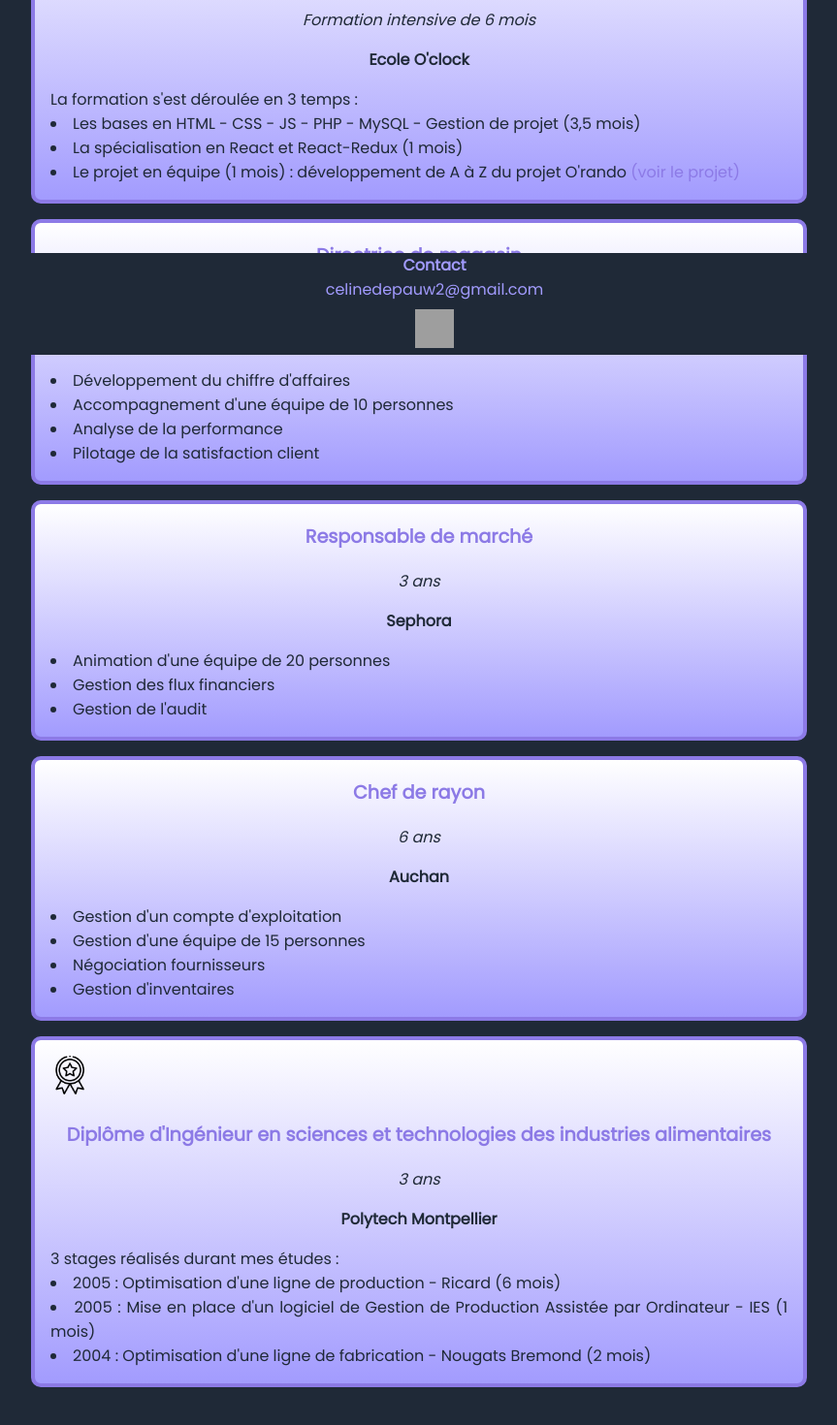
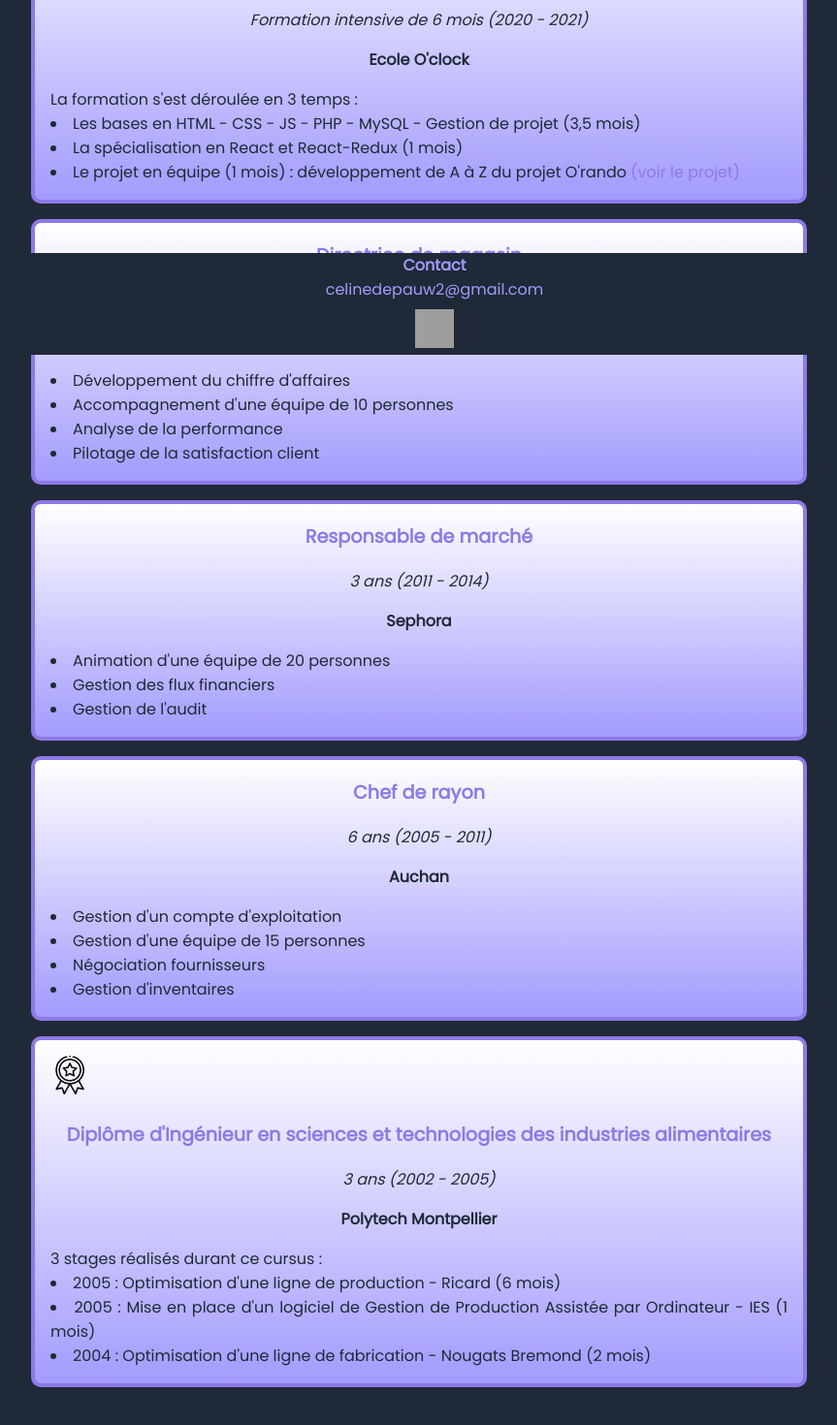
Before and after one commit to celinedepauw/netlify_deploy, a React (Create React App) app in the folder portfolio/: page /parcours in a window 1280 px wide. Shown: the part 434-1904 px from the top of the page at 97% size, without its empty margins (208-1071 px from the left). Built offline with nearby package versions, Linux system fonts and the light colour scheme; grey boxes are pictures that could not be loaded.

Commit message:
add years in experience page

```diff
--- a/portfolio/src/components/Experience/index.js
+++ b/portfolio/src/components/Experience/index.js
@@ -11,7 +11,7 @@ const Experience = () => (
             <div className="experience_section">
                 <img src={diploma} alt="diplome" className="experience_diploma" />
                 <p className="experience_job">Titre Professionnel Développeur Web Web Mobile (Bac +2)</p>
-                <p className="experience_duration">Formation intensive de 6 mois</p>
+                <p className="experience_duration">Formation intensive de 6 mois (2020 - 2021)</p>
                 <p className="experience_enterprise">Ecole O'clock</p>
                 <p className="experience_details">La formation s'est déroulée en 3 temps :
                     <li>Les bases en HTML - CSS - JS - PHP - MySQL - Gestion de projet (3,5 mois)</li>
@@ -21,7 +21,7 @@ const Experience = () => (
             </div>
             <div className="experience_section">
                 <p className="experience_job">Directrice de magasin</p>
-                <p className="experience_duration">6 ans</p>
+                <p className="experience_duration">6 ans (2014 - 2020)</p>
                 <p className="experience_enterprise">Grand Vision</p>
                 <p className="experience_details">
                     <li>Développement du chiffre d'affaires</li>
@@ -32,7 +32,7 @@ const Experience = () => (
             </div>
             <div className="experience_section">
                 <p className="experience_job">Responsable de marché</p>
-                <p className="experience_duration">3 ans</p>
+                <p className="experience_duration">3 ans (2011 - 2014)</p>
                 <p className="experience_enterprise">Sephora</p>
                 <p className="experience_details">
                     <li>Animation d'une équipe de 20 personnes</li>
@@ -42,7 +42,7 @@ const Experience = () => (
             </div>
             <div className="experience_section">
                 <p className="experience_job">Chef de rayon</p>
-                <p className="experience_duration">6 ans</p>
+                <p className="experience_duration">6 ans (2005 - 2011)</p>
                 <p className="experience_enterprise">Auchan</p>
                 <p className="experience_details">
                     <li>Gestion d'un compte d'exploitation</li>
@@ -54,9 +54,9 @@ const Experience = () => (
             <div className="experience_section">
             <img src={diploma} alt="diplome" className="experience_diploma" />
                 <p className="experience_job">Diplôme d'Ingénieur en sciences et technologies des industries alimentaires</p>
-                <p className="experience_duration">3 ans</p>
+                <p className="experience_duration">3 ans (2002 - 2005)</p>
                 <p className="experience_enterprise">Polytech Montpellier</p>
-                <p className="experience_details">3 stages réalisés durant mes études :
+                <p className="experience_details">3 stages réalisés durant ce cursus :
                     <li>2005 : Optimisation d'une ligne de production - Ricard (6 mois)</li>
                     <li>2005 : Mise en place d'un logiciel de Gestion de Production Assistée par Ordinateur - IES (1 mois)</li>
                     <li>2004 : Optimisation d'une ligne de fabrication - Nougats Bremond (2 mois)</li>
```
